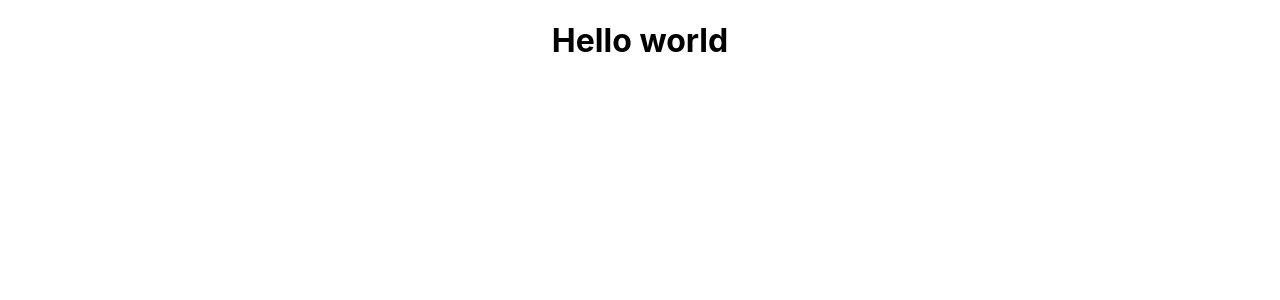
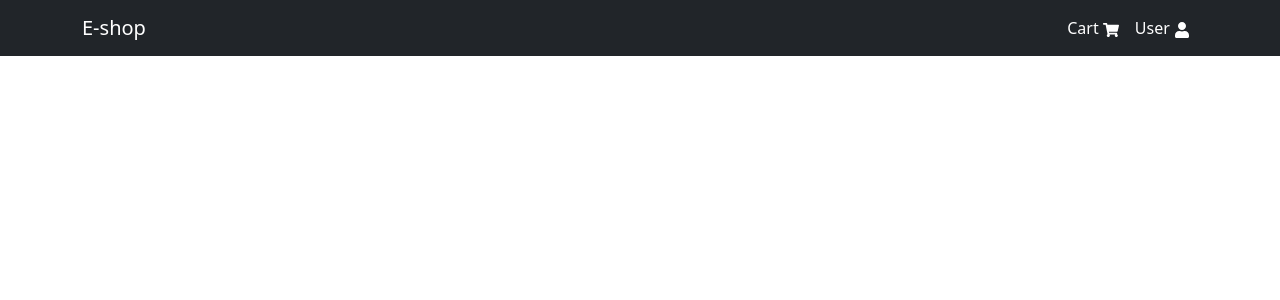
Before and after one commit to Jamesdai05/E-platform, a React (Create React App) app in the folder frontend/: page / in a window 1280 px wide. Shown: the top 300 px of the page. Built offline with nearby package versions, Linux system fonts and the light colour scheme.

Commit message:
add the header component

```diff
--- a/frontend/package.json
+++ b/frontend/package.json
@@ -7,8 +7,11 @@
     "@testing-library/jest-dom": "^6.6.3",
     "@testing-library/react": "^16.2.0",
     "@testing-library/user-event": "^13.5.0",
+    "bootstrap": "^5.3.3",
     "react": "^19.0.0",
+    "react-bootstrap": "^2.10.9",
     "react-dom": "^19.0.0",
+    "react-icons": "^5.5.0",
     "react-scripts": "5.0.1",
     "web-vitals": "^2.1.4"
   },
--- a/frontend/src/App.js
+++ b/frontend/src/App.jsx
@@ -1,9 +1,11 @@
 import './App.css';
+import Header from './components/Header.jsx';
+
 
 function App() {
   return (
     <div className="App">
-      <h1>Hello world</h1>
+      <Header />
     </div>
   );
 }
--- /dev/null
+++ b/frontend/src/components/Header.jsx
@@ -0,0 +1,36 @@
+import { Container, Nav, Navbar, Badge, NavDropdown } from "react-bootstrap";
+// import Container from "react-bootstrap/Container";
+// import Nav from "react-bootstrap/Nav";
+// import Navbar from "react-bootstrap/Navbar";
+import { FaShoppingCart, FaUser } from "react-icons/fa";
+
+const Header = () => {
+
+  const fsStyle = { color: "#fff" };
+
+  return (
+    <Navbar expand="lg" bg="dark" variant="dark">
+      <Container>
+        <Navbar.Brand href="/">
+          E-shop
+        </Navbar.Brand>
+        <Navbar.Toggle aria-controls="basic-navbar-nav" />
+        <Navbar.Collapse id="basic-navbar-nav">
+          {/* <Nav className="me-auto">
+            <Nav.Link href="#home">Home</Nav.Link>
+            <Nav.Link href="#link">Link</Nav.Link>
+          </Nav> */}
+          <Nav className="ms-auto">
+            <Nav.Link href="/cart" style={fsStyle}>
+              Cart <FaShoppingCart className="ms-0.5" />
+            </Nav.Link>
+            <Nav.Link href="/login" style={fsStyle}>
+              User <FaUser className="ms-0.5" />
+            </Nav.Link>
+          </Nav>
+        </Navbar.Collapse>
+      </Container>
+    </Navbar>
+  );
+};
+export default Header;
--- a/frontend/src/index.js
+++ b/frontend/src/index.js
@@ -1,6 +1,7 @@
 import React from 'react';
 import ReactDOM from 'react-dom/client';
 import './index.css';
+import 'bootstrap/dist/css/bootstrap.min.css';
 import App from './App';
 
 
```
Also changed, not shown: 1 other file (tests, documents, lock files or other folders).
